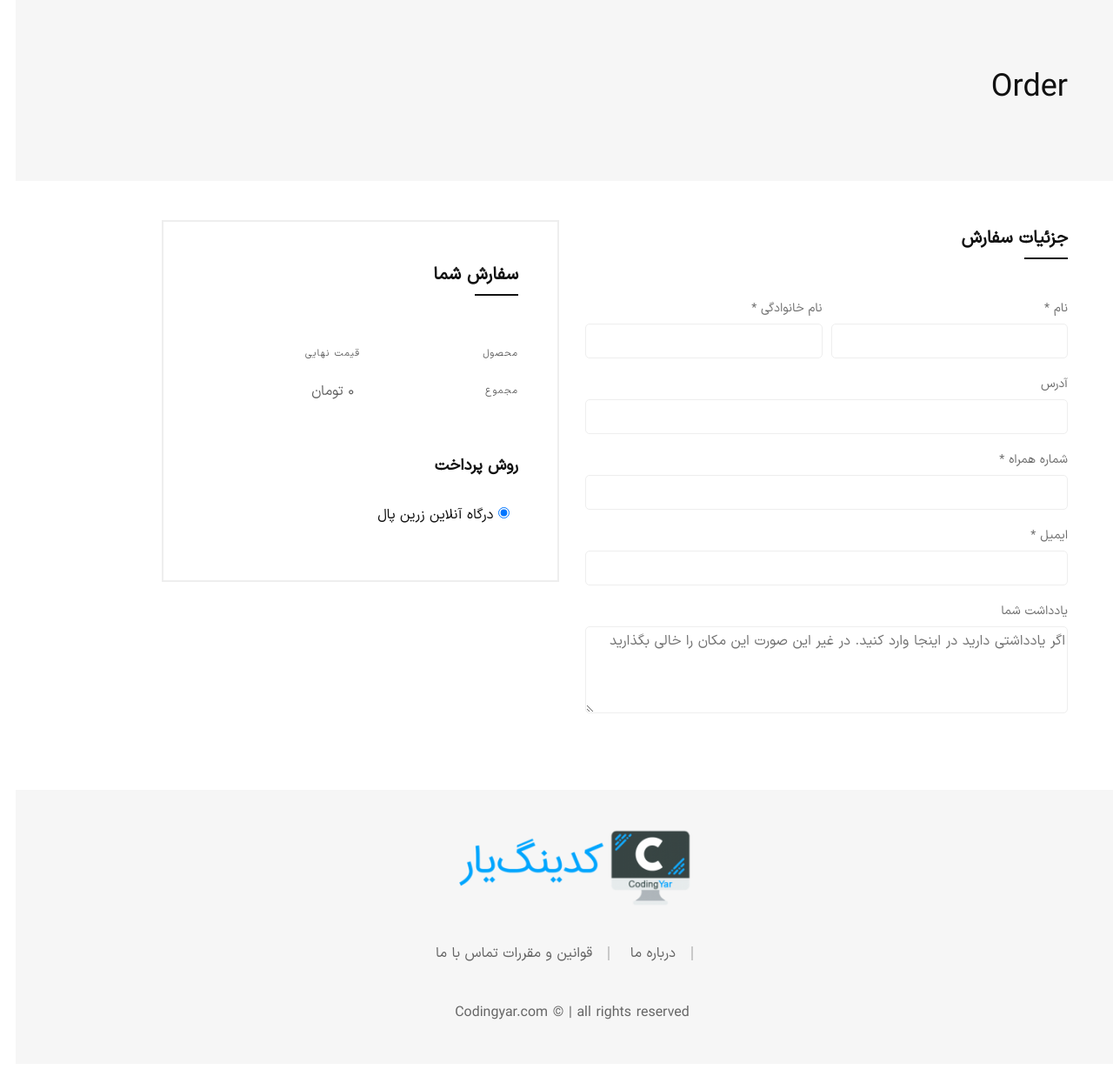
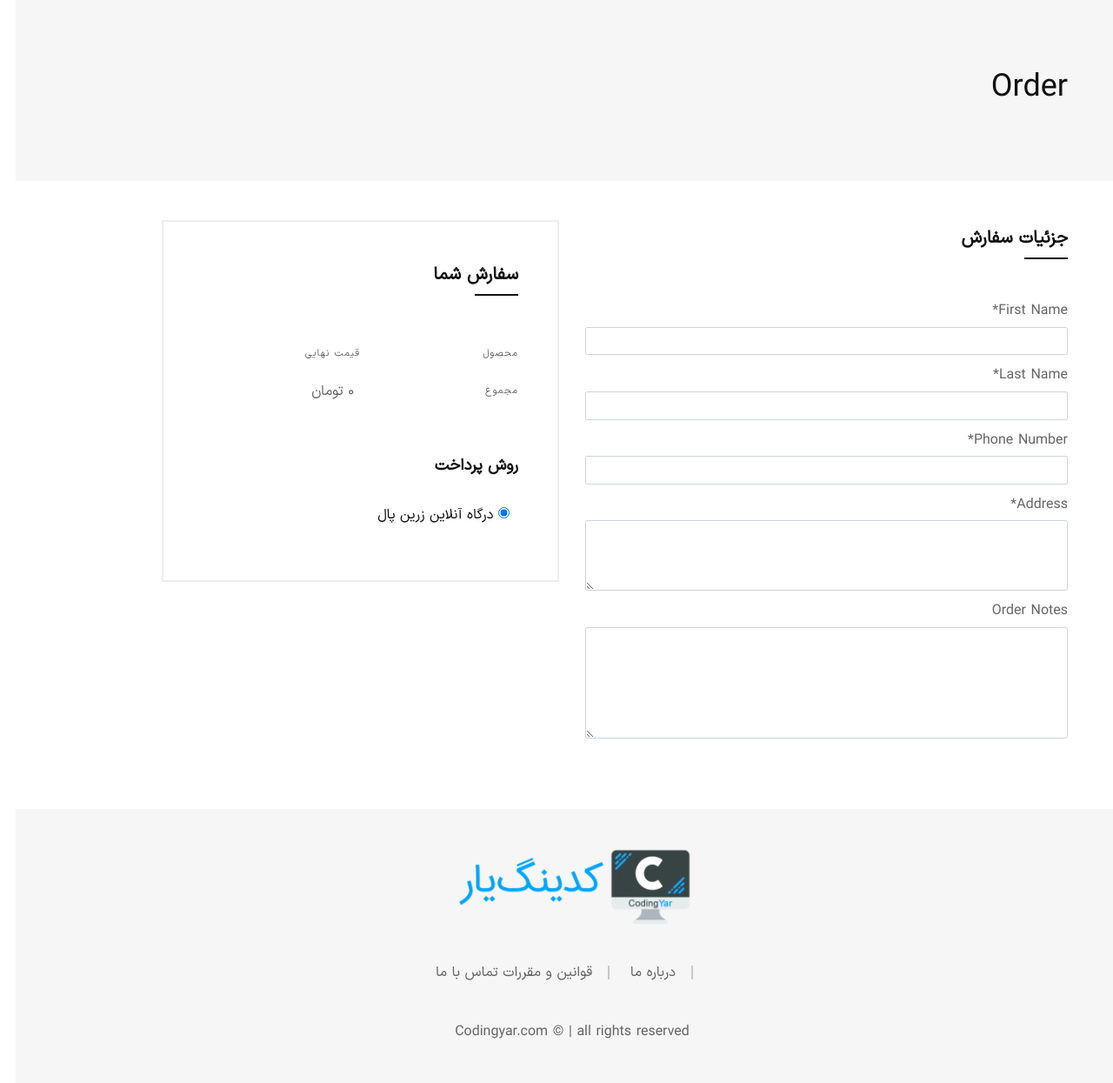
Before and after one commit to hatef97/online_shop, a Django app: page /order/create/ in a window 1280 px wide. Shown: the part 104-1349 px from the top of the page at 87% size. Before the commit the page ends 1276 px from the top, so only its background shows below. Run offline with Django 4.2, Linux system fonts and the light colour scheme; parts of the project's set-up code (start-up, migrations or seed data) failed here and were passed over; some libraries are stand-ins or nearby versions; some web fonts are replaced.

Commit message:
Add forms for Orders

```diff
--- a/cart/templates/cart/cart_sidebar.html
+++ b/cart/templates/cart/cart_sidebar.html
@@ -37,7 +37,7 @@
                     </div>
                     <div class="mini-cart__buttons">
                         <a href="{% url 'cart:cart_detail' %}" class="btn btn-fullwidth btn-bg-sand mb--20">{% trans 'go to cart' %}</a>
-                        <a href="checkout.html" class="btn btn-fullwidth btn-bg-sand">{% trans 'checkout' %}</a>
+                        <a href="{% url 'orders:order_create' %}" class="btn btn-fullwidth btn-bg-sand">{% trans 'checkout' %}</a>
                     </div>
                 </div>
             </div>
--- /dev/null
+++ b/orders/forms.py
@@ -0,0 +1,13 @@
+from django import forms
+
+from .models import Order
+
+
+class OrderForm(forms.ModelForm):
+    class Meta:
+        model = Order
+        fields = ['fist_name', 'last_name', 'phone_number', 'address', 'order_notes']
+        widgets = {
+            'address': forms.Textarea(attrs={'rows': 3}),
+            'order_notes': forms.Textarea(attrs={'rows': 5}),
+        }
--- a/orders/models.py
+++ b/orders/models.py
@@ -1,21 +1,22 @@
 from django.db import models
+from django.utils.translation import gettext as _
 
 from config.settings import AUTH_USER_MODEL
 
 
 class Order(models.Model):
-    user = models.ForeignKey(AUTH_USER_MODEL, on_delete=models.CASCADE)
-    is_paid = models.BooleanField(default=False)
+    user = models.ForeignKey(AUTH_USER_MODEL, on_delete=models.CASCADE, verbose_name=_('User'))
+    is_paid = models.BooleanField(_('Is Paid'), default=False)
 
-    fist_name = models.CharField(max_length=100)
-    last_name = models.CharField(max_length=100)
-    phone_number = models.CharField(max_length=15)
-    address = models.CharField(max_length=800)
+    fist_name = models.CharField(_('First Name'), max_length=100)
+    last_name = models.CharField(_('Last Name'), max_length=100)
+    phone_number = models.CharField(_('Phone Number'), max_length=15)
+    address = models.CharField(_('Address'), max_length=800)
 
-    order_notes = models.CharField(max_length=200, blank=True)
+    order_notes = models.CharField(_('Order Notes'), max_length=200, blank=True)
 
-    datetime_created = models.DateTimeField(auto_now_add=True)
-    datetime_modified = models.DateTimeField(auto_now=True)
+    datetime_created = models.DateTimeField(_('Datetime Created'), auto_now_add=True)
+    datetime_modified = models.DateTimeField(_('Datetime Modified'), auto_now=True)
 
     def __str__(self):
         return f"Order {self.id}"
--- a/orders/templates/orders/order_create.html
+++ b/orders/templates/orders/order_create.html
@@ -23,53 +23,54 @@
                             <h2>جزئیات سفارش</h2>
                         </div>
                         <div class="checkout-form">
-                            <form action="#" class="form form--checkout">
-                                <div class="form-row mb--20">
-                                    <div class="form__group col-md-6 mb-sm--30">
-                                        <label for="billing_fname" class="form__label form__label--2">نام <span
-                                                class="required">*</span></label>
-                                        <input type="text" name="billing_fname" id="billing_fname"
-                                               class="form__input form__input--2">
-                                    </div>
-                                    <div class="form__group col-md-6">
-                                        <label for="billing_lname" class="form__label form__label--2">نام خانوادگی <span
-                                                class="required">*</span></label>
-                                        <input type="text" name="billing_lname" id="billing_lname"
-                                               class="form__input form__input--2">
-                                    </div>
-                                </div>
-                                <div class="form-row mb--20">
-                                    <div class="form__group col-12">
-                                        <label for="billing_company" class="form__label form__label--2">آدرس</label>
-                                        <input type="text" name="billing_company" id="billing_company"
-                                               class="form__input form__input--2">
-                                    </div>
-                                </div>
-                                <div class="form-row mb--20">
-                                    <div class="form__group col-12">
-                                        <label for="billing_phone" class="form__label form__label--2">شماره همراه <span
-                                                class="required">*</span></label>
-                                        <input type="text" name="billing_phone" id="billing_phone"
-                                               class="form__input form__input--2">
-                                    </div>
-                                </div>
-                                <div class="form-row mb--20">
-                                    <div class="form__group col-12">
-                                        <label for="billing_email" class="form__label form__label--2">ایمیل <span
-                                                class="required">*</span></label>
-                                        <input type="email" name="billing_email" id="billing_email"
-                                               class="form__input form__input--2">
-                                    </div>
-                                </div>
-                                <div class="form-row">
-                                    <div class="form__group col-12">
-                                        <label for="orderNotes" class="form__label form__label--2">یادداشت شما</label>
-                                        <textarea class="form__input form__input--2 form__input--textarea"
-                                                  id="orderNotes" name="orderNotes"
-                                                  placeholder="اگر یادداشتی دارید در اینجا وارد کنید. در غیر این صورت این مکان را خالی بگذارید"></textarea>
-                                    </div>
-                                </div>
-                            </form>
+                            {{ form|crispy }}
+{#                            <form action="#" class="form form--checkout">#}
+{#                                <div class="form-row mb--20">#}
+{#                                    <div class="form__group col-md-6 mb-sm--30">#}
+{#                                        <label for="billing_fname" class="form__label form__label--2">نام <span#}
+{#                                                class="required">*</span></label>#}
+{#                                        <input type="text" name="billing_fname" id="billing_fname"#}
+{#                                               class="form__input form__input--2">#}
+{#                                    </div>#}
+{#                                    <div class="form__group col-md-6">#}
+{#                                        <label for="billing_lname" class="form__label form__label--2">نام خانوادگی <span#}
+{#                                                class="required">*</span></label>#}
+{#                                        <input type="text" name="billing_lname" id="billing_lname"#}
+{#                                               class="form__input form__input--2">#}
+{#                                    </div>#}
+{#                                </div>#}
+{#                                <div class="form-row mb--20">#}
+{#                                    <div class="form__group col-12">#}
+{#                                        <label for="billing_company" class="form__label form__label--2">آدرس</label>#}
+{#                                        <input type="text" name="billing_company" id="billing_company"#}
+{#                                               class="form__input form__input--2">#}
+{#                                    </div>#}
+{#                                </div>#}
+{#                                <div class="form-row mb--20">#}
+{#                                    <div class="form__group col-12">#}
+{#                                        <label for="billing_phone" class="form__label form__label--2">شماره همراه <span#}
+{#                                                class="required">*</span></label>#}
+{#                                        <input type="text" name="billing_phone" id="billing_phone"#}
+{#                                               class="form__input form__input--2">#}
+{#                                    </div>#}
+{#                                </div>#}
+{#                                <div class="form-row mb--20">#}
+{#                                    <div class="form__group col-12">#}
+{#                                        <label for="billing_email" class="form__label form__label--2">ایمیل <span#}
+{#                                                class="required">*</span></label>#}
+{#                                        <input type="email" name="billing_email" id="billing_email"#}
+{#                                               class="form__input form__input--2">#}
+{#                                    </div>#}
+{#                                </div>#}
+{#                                <div class="form-row">#}
+{#                                    <div class="form__group col-12">#}
+{#                                        <label for="orderNotes" class="form__label form__label--2">یادداشت شما</label>#}
+{#                                        <textarea class="form__input form__input--2 form__input--textarea"#}
+{#                                                  id="orderNotes" name="orderNotes"#}
+{#                                                  placeholder="اگر یادداشتی دارید در اینجا وارد کنید. در غیر این صورت این مکان را خالی بگذارید"></textarea>#}
+{#                                    </div>#}
+{#                                </div>#}
+{#                            </form>#}
                         </div>
                     </div>
                     <div class="col-xl-5 offset-xl-1 col-lg-6 mt-md--40">
--- a/orders/urls.py
+++ b/orders/urls.py
@@ -2,6 +2,7 @@
 
 from .views import order_create_view
 
+app_name = 'orders'
 urlpatterns = [
     path('create/', order_create_view, name='order_create'),
 
--- a/orders/views.py
+++ b/orders/views.py
@@ -1,5 +1,9 @@
 from django.shortcuts import render
+
+from .forms import OrderForm
 
 
 def order_create_view(request):
-    return render(request, 'orders/order_create.html')
+    return render(request, 'orders/order_create.html', context={
+        'form': OrderForm()
+    })
```
Also changed, not shown: orders/locale/fa/LC_MESSAGES/django.po, 1 other file.
